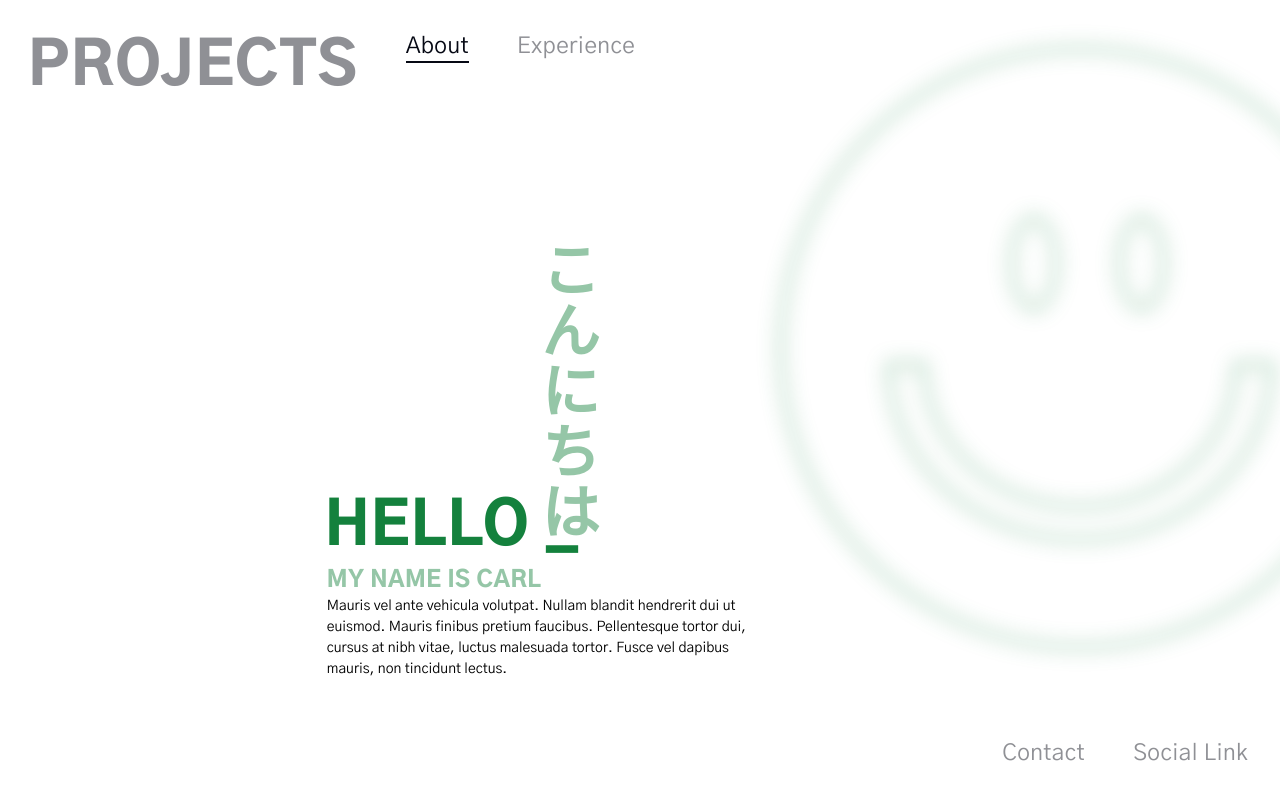
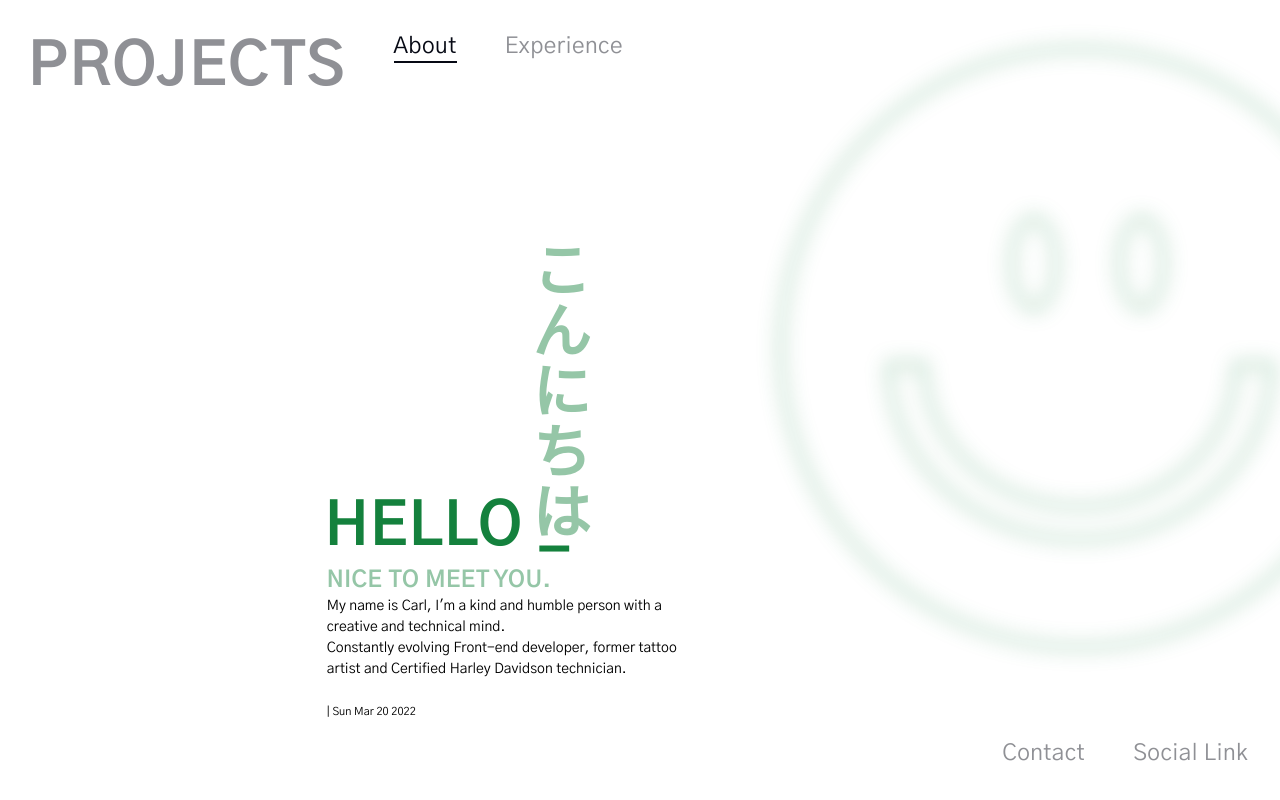
Before and after one commit to carl-vanman/Portfolio, a React (Create React App) app: page / in a window 1280 px wide. Built offline with nearby package versions, Linux system fonts and the light colour scheme.

Commit message:
Just about finished with About page, added text and animations

```diff
--- a/src/index.css
+++ b/src/index.css
@@ -1,4 +1,4 @@
-@import url("https://fonts.googleapis.com/css2?family=Gothic+A1:wght@400;900&display=swap");
+@import url("https://fonts.googleapis.com/css2?family=Gothic+A1:wght@400;700;800;900&display=swap");
 
 * {
     box-sizing: border-box;
@@ -37,10 +37,10 @@
 
     --heading-line-height: 1.3em;
 
-    --font-weight-black: 900;
+    --font-weight-black: 700;
     --font-weight-regular: 400;
 
-    --body-max-width: 55ch;
+    --body-max-width: 45ch;
     --body-line-height: 1.5em;
     --body-bottom-margin: 1.75em;
 
--- a/src/routes/About.jsx
+++ b/src/routes/About.jsx
@@ -7,17 +7,22 @@ const About = () => {
                 <header>
                     <h3 className={styles.heading}>
                         Hello _
-                        <h3 className={styles.heading_japanese}>こんにちは</h3>
+                        <span className={styles.heading_in_japanese}>
+                            こんにちは
+                        </span>
                     </h3>
-                    <h5 className={styles.sub_heading}>My name is Carl</h5>
+                    <h5 className={styles.sub_heading}>Nice to meet you.</h5>
                 </header>
-                <div>
+                <div className={styles.body}>
                     <p>
-                        Mauris vel ante vehicula volutpat. Nullam blandit
-                        hendrerit dui ut euismod. Mauris finibus pretium
-                        faucibus. Pellentesque tortor dui, cursus at nibh vitae,
-                        luctus malesuada tortor. Fusce vel dapibus mauris, non
-                        tincidunt lectus.
+                        My name is Carl, I'm a kind and humble person with a
+                        creative and technical mind.
+                        <br />
+                        Constantly evolving Front-end developer, former tattoo
+                        artist and Certified Harley Davidson technician.
+                    </p>
+                    <p className={styles.body_date}>
+                        {`| ${new Date().toDateString()}`}
                     </p>
                 </div>
             </article>
--- a/src/routes/About.module.css
+++ b/src/routes/About.module.css
@@ -1,5 +1,4 @@
 .wrapper {
-    /* background-color: rgb(214, 179, 127); */
     height: 100%;
     width: 100%;
     display: grid;
@@ -22,7 +21,7 @@
     margin-left: -2px;
 }
 
-.heading_japanese {
+.heading_in_japanese {
     position: absolute;
     writing-mode: vertical-lr;
     text-orientation: upright;
@@ -31,9 +30,55 @@
     color: var(--clr-secondary-disable);
     bottom: 24px;
     right: -21px;
+    /*  animation: heading-in-japanese 1.2s ease; */
 }
 
 .sub_heading {
     text-transform: uppercase;
     color: var(--clr-secondary-disable);
+    animation: sub-heading 1s ease;
 }
+
+.body {
+    width: fit-content;
+    animation: content 2s ease-in;
+}
+
+.body_date {
+    font-size: 11px;
+}
+
+/*
+@keyframes heading-in-japanese {
+    0% {
+        margin-bottom: 48px;
+        opacity: 0;
+    }
+    100% {
+        margin-bottom: 0px;
+        opacity: 1;
+    }
+}
+ */
+@keyframes sub-heading {
+    0% {
+        margin-left: -24px;
+        opacity: 0;
+    }
+    100% {
+        margin-left: -2px;
+        opacity: 1;
+    }
+}
+
+@keyframes content {
+    0% {
+        opacity: 0;
+    }
+    50% {
+        opacity: 0;
+    }
+    100% {
+        opacity: 1;
+    }
+}
```
